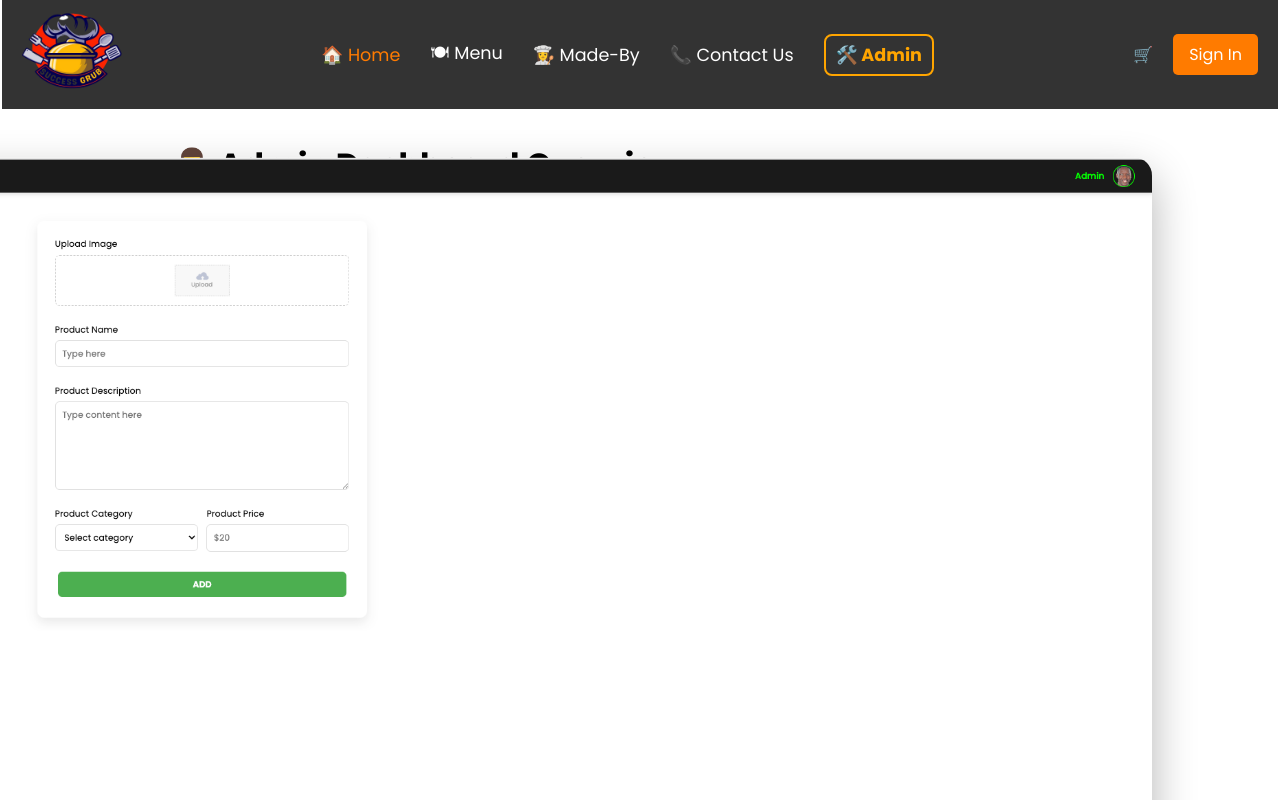
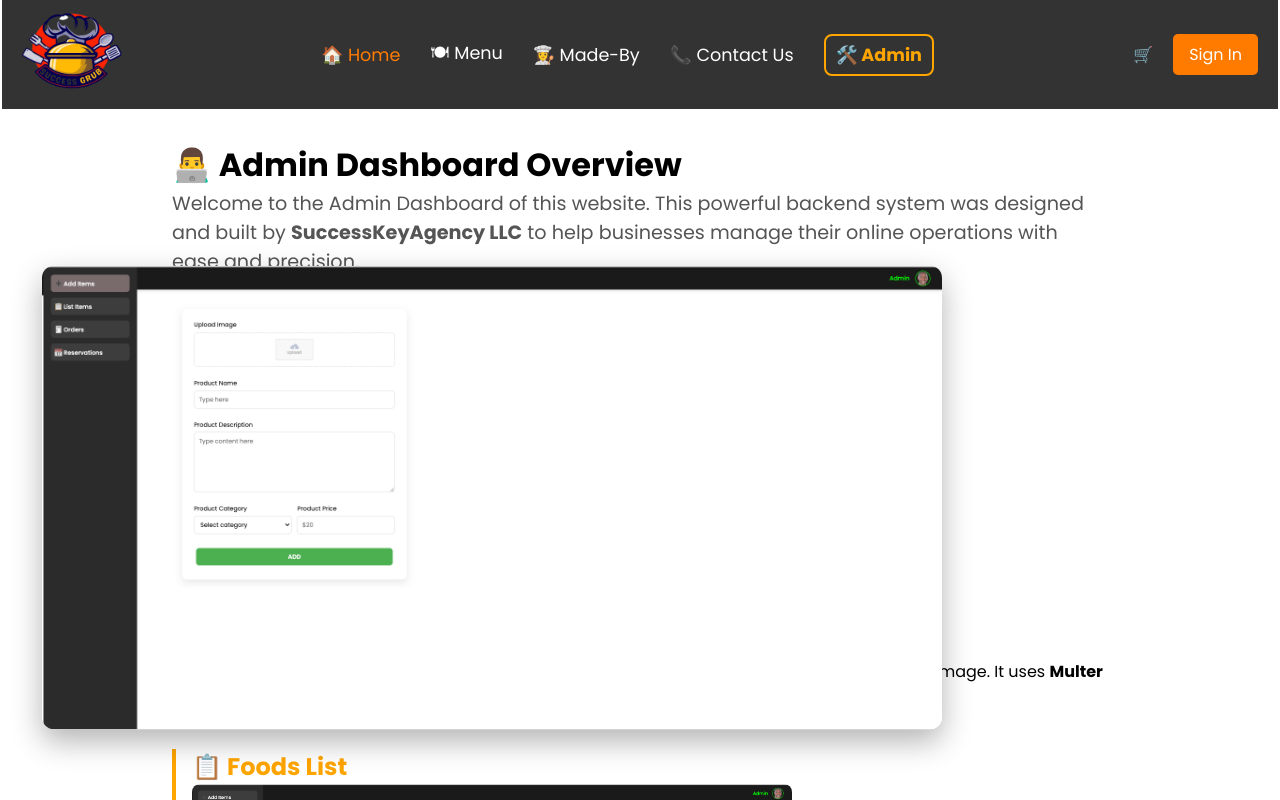
Before and after one commit to successkeyagency/SuccessGrub, a React (Vite) app in the folder frontend/: page /Admin in a window 1280 px wide. In both pictures the pointer is over the picture 492 px from the left and 497 px from the top of the page. Shown: the top 800 px of the page. Built offline with nearby package versions, Linux system fonts and the light colour scheme; no server answers.

Commit message:
🖼️ Improved admin page image zoom scale for better UX

```diff
--- a/frontend/src/components/Admin/Admin.css
+++ b/frontend/src/components/Admin/Admin.css
@@ -26,7 +26,7 @@
 }
 
 .admin-feature img:hover {
-  transform: scale(2.2);
+  transform: scale(1.5);
   z-index: 10;
   position: relative;
   box-shadow: 0 8px 20px rgba(0,0,0,0.3);
```
